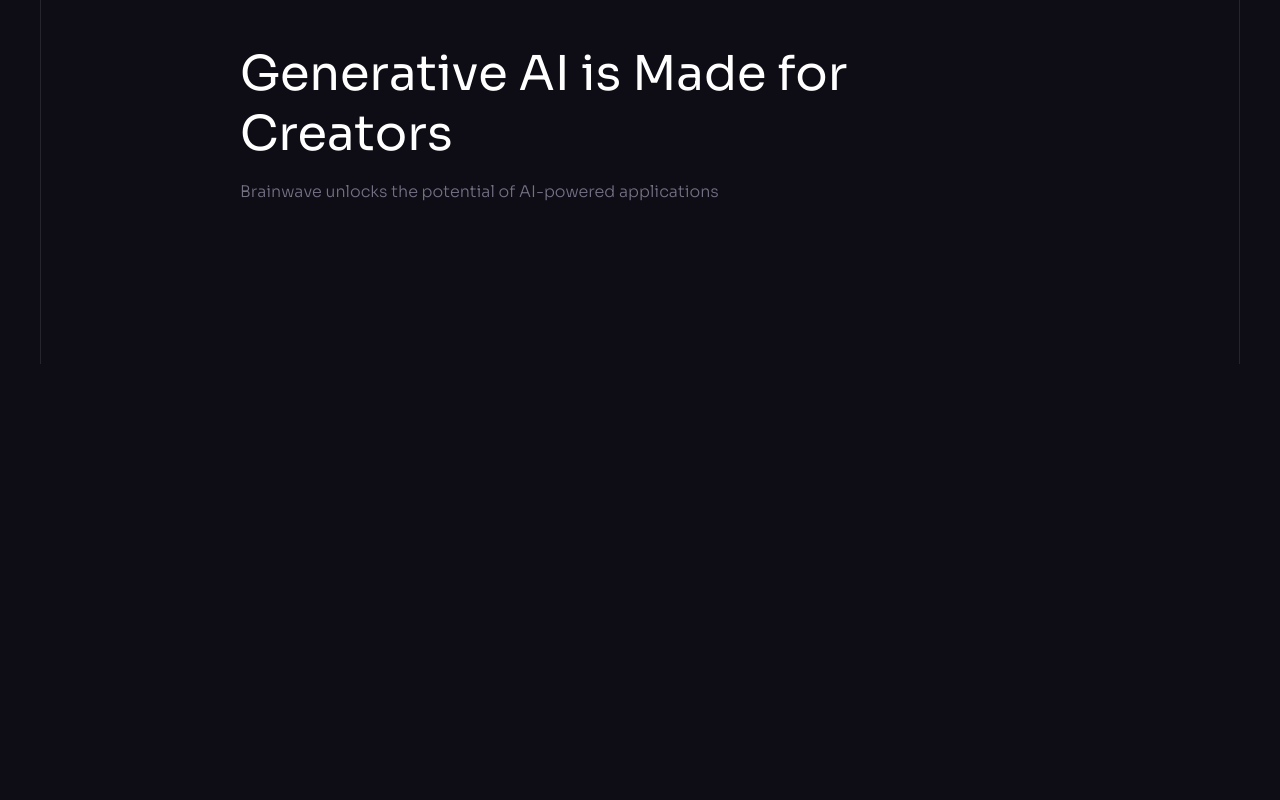
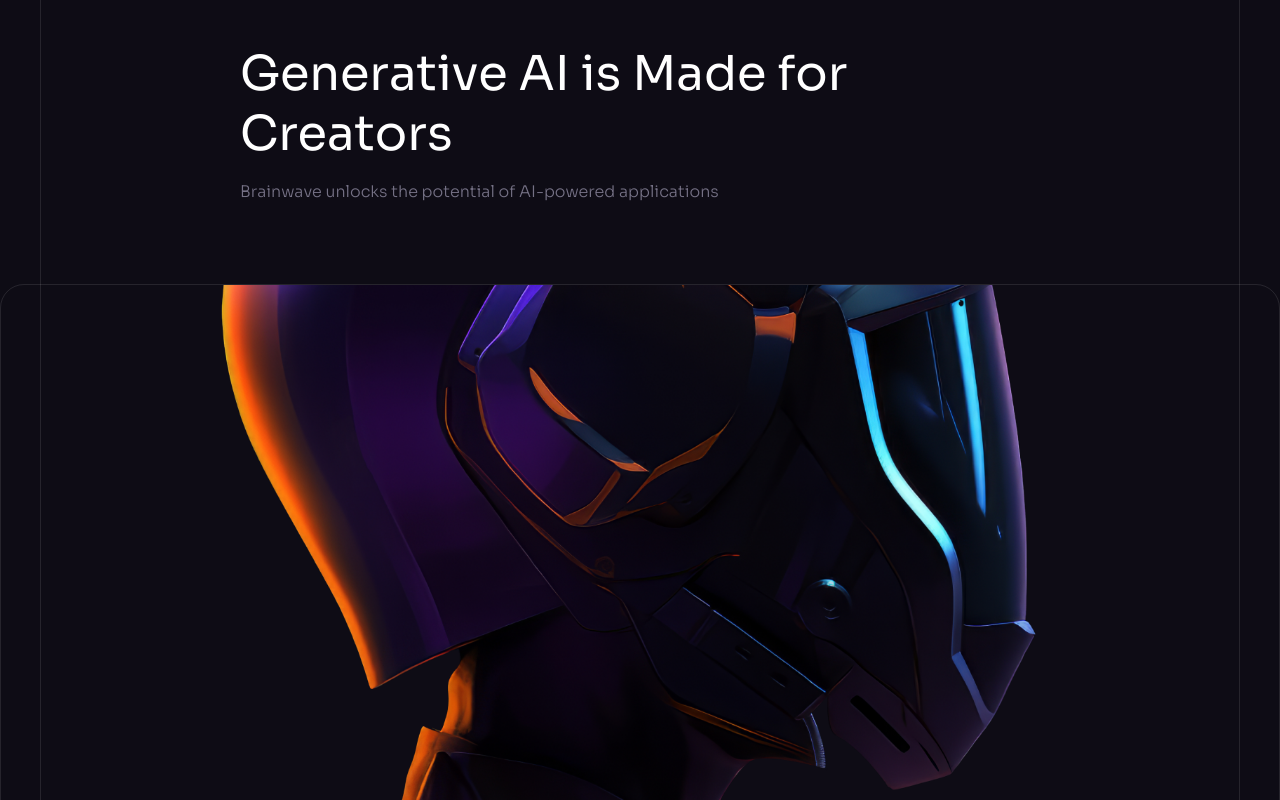
Before and after one commit to ahteshamsalamatansari/sass-ui-react, a React (Vite) app: page / in a window 1280 px wide. Shown: the part 3400-4200 px from the top of the page. Before the commit the page ends 3764 px from the top, so only its background shows below. Built offline with nearby package versions, Linux system fonts and the light colour scheme.

Commit message:
Working on bento-box

```diff
--- a/src/components/Services.jsx
+++ b/src/components/Services.jsx
@@ -1,3 +1,4 @@
+import { service1 } from '../assets';
 import Heading from './Heading';
 import Section from './Section';
 const Services = () => {
@@ -6,6 +7,13 @@ const Services = () => {
         <div className='container'>
             <Heading title="Generative AI is Made for Creators" text="Brainwave unlocks the potential of AI-powered applications"/>
         </div>
+        <div className='relative'>
+            <div className='relative z-1 flex items-center h-[39rem] mb-5 p-8 border border-n-1/10 rounded-3xl overflow-hidden lg:p-20 xl:h-[46rem]'>
+                <div>
+                    <img src={service1} alt="" />
+                </div>
+            </div>
+        </div>
     </Section>
 
   )
```
